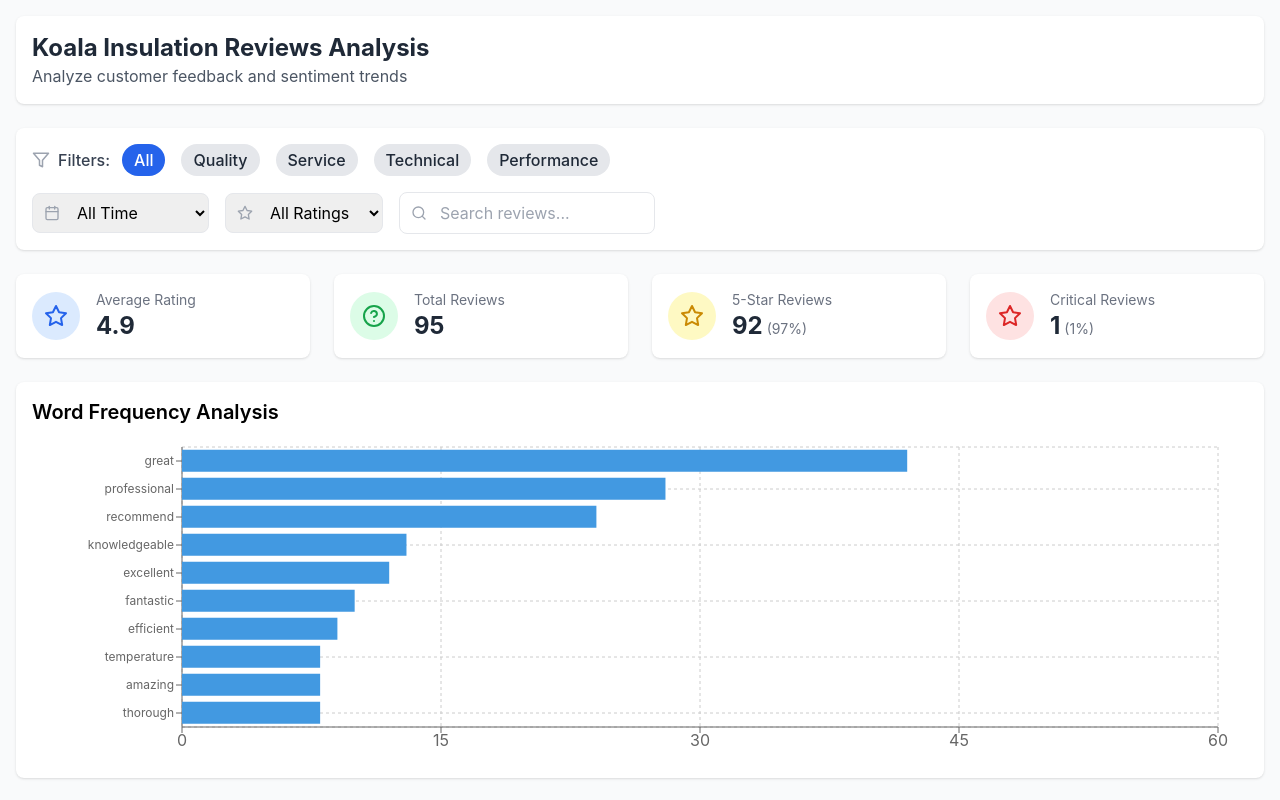
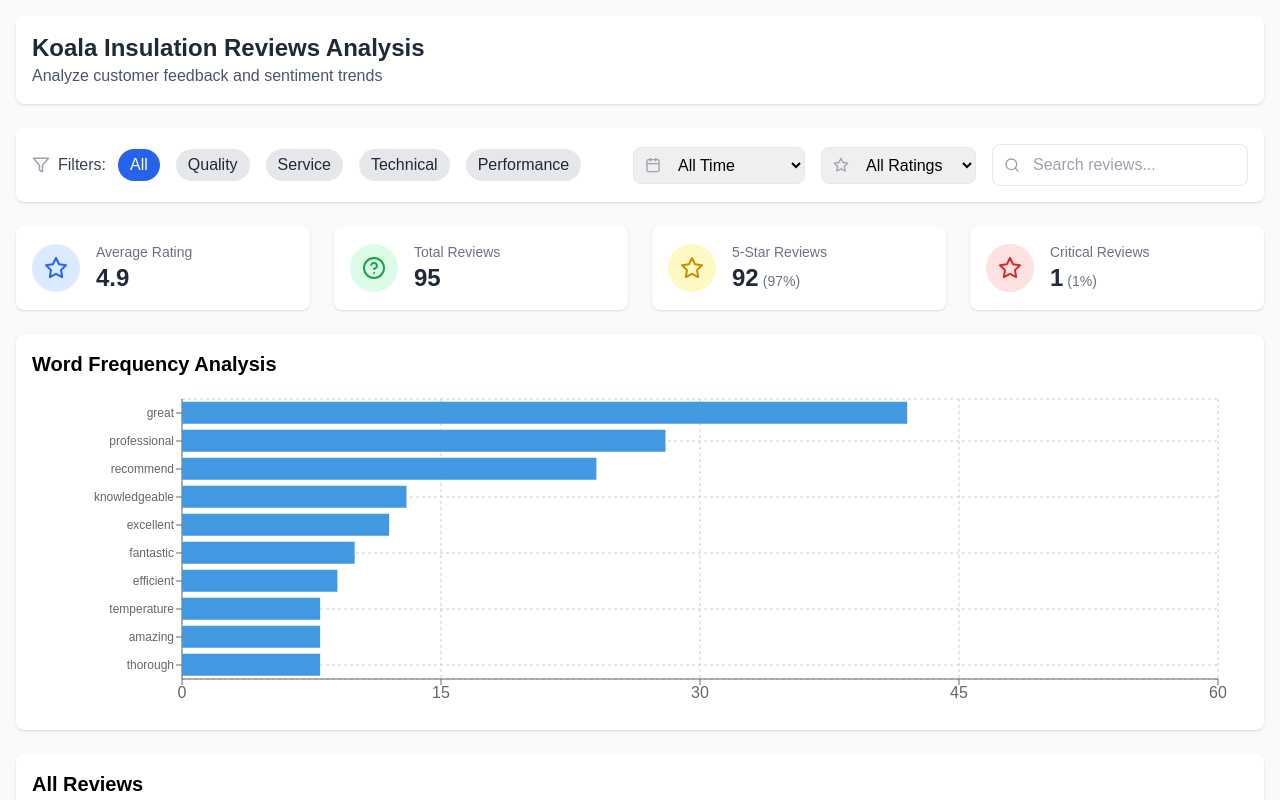
Before and after one commit to KIAPN/review-dashboard3, a React (Create React App) app: page / in a window 1280 px wide. Shown: the top 800 px of the page. Built offline with nearby package versions, Linux system fonts and the light colour scheme; the HTML template or start-up script is replaced by a standard one.

Commit message:
Update index.css
Added brand guide stuff

```diff
--- a/src/index.css
+++ b/src/index.css
@@ -2,13 +2,26 @@
 @tailwind components;
 @tailwind utilities;
 
+@import url('https://fonts.googleapis.com/css2?family=Alegreya+Sans:wght@300;400;500;700&display=swap');
+
 body {
   margin: 0;
-  font-family: -apple-system, BlinkMacSystemFont, 'Segoe UI', 'Roboto', 'Oxygen',
-    'Ubuntu', 'Cantarell', 'Fira Sans', 'Droid Sans', 'Helvetica Neue',
-    sans-serif;
+  font-family: 'Alegreya Sans', sans-serif;
   -webkit-font-smoothing: antialiased;
   -moz-osx-font-smoothing: grayscale;
+}
+
+h1, h2, h3, h4, h5, h6 {
+  font-family: 'Alegreya Sans', sans-serif;
+  font-weight: 700;
+}
+
+.koala-gradient {
+  background: linear-gradient(to right, #95C93D, #7EB4A3, #73AADC);
+}
+
+.koala-shadow {
+  box-shadow: 0 4px 6px -1px rgba(149, 201, 61, 0.1), 0 2px 4px -1px rgba(115, 170, 220, 0.06);
 }
 
 code {
```
